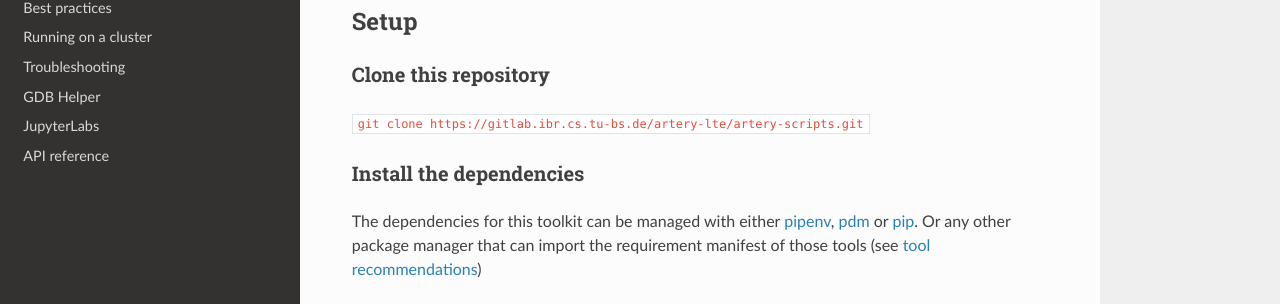
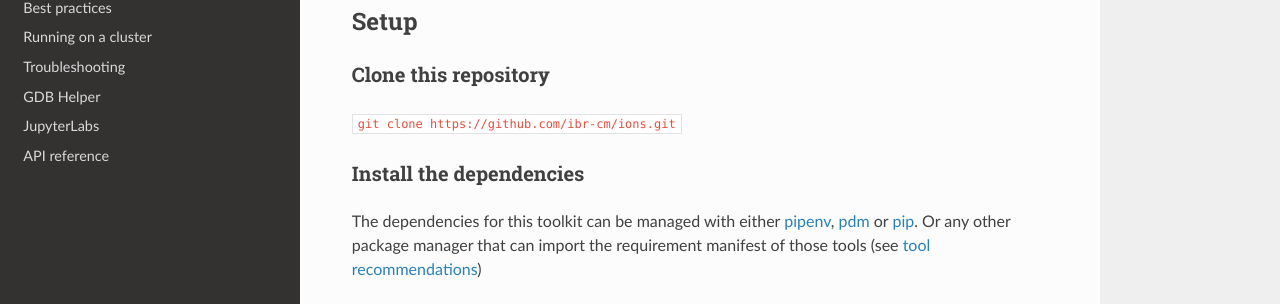
Before and after one commit to ibr-cm/ions, a Sphinx documentation site: the page built from doc/source/general.md, in a window 1280 px wide and 900 px high. Shown: the part 312-616 px from the top of the window. Built offline with Sphinx 7.4.7 and the Read the Docs theme 2.0.0, drawn with Linux system fonts in a browser that asks for light colours; pages that are not in the unit, such as notebooks, are missing from menus; some of the changed lines change nothing that is shown.

Commit message:
Added public repo url to docs

```diff
--- a/doc/source/general.md
+++ b/doc/source/general.md
@@ -7,7 +7,7 @@ The installation instructions assume a Linux OS of the Debian/Ubuntu variety,
 ## Setup
 
 ### Clone this repository
-`git clone https://gitlab.ibr.cs.tu-bs.de/artery-lte/artery-scripts.git`
+`git clone https://github.com/ibr-cm/ions.git`
 
 ### Install the dependencies
 
```
